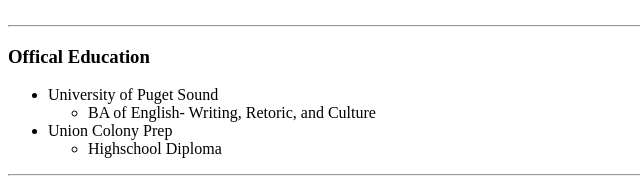
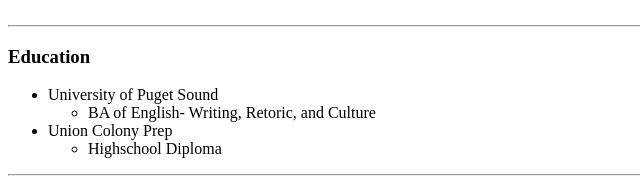
Before and after one commit to JordanRae29/practiveCV, a plain HTML site: page index.html in a window 1280 px wide. Shown: the part 337-518 px from the top of the page, 0-640 px from the left. Drawn offline with Linux system fonts and the light colour scheme.

Commit message:
Update index.html

```diff
--- a/index.html
+++ b/index.html
@@ -20,7 +20,7 @@
     </tr>
   </table>
   <hr>
-  <h3>Offical Education </h3>
+  <h3> Education </h3>
   <ul>
     <li>University of Puget Sound</li>
     <ul>
```
